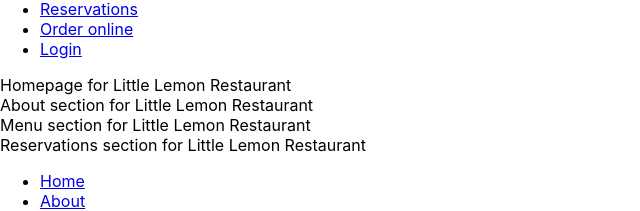
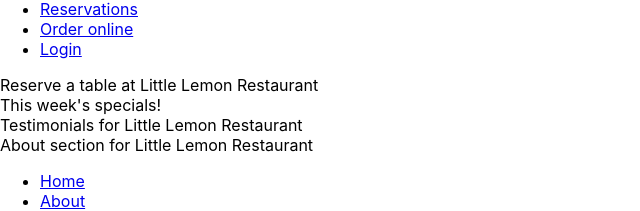
Before and after one commit to HkCode25/little-lemon-app, a React (Create React App) app: page / in a window 1280 px wide. Shown: the part 401-612 px from the top of the page, without its empty margins (0-640 px from the left). Built offline with nearby package versions, Linux system fonts and the light colour scheme.

Commit message:
new commit

```diff
--- a/src/App.js
+++ b/src/App.js
@@ -22,19 +22,19 @@
 
 <main>
   <article>
-    <div>Homepage for Little Lemon Restaurant</div>
+    <div>Reserve a table at Little Lemon Restaurant</div>
+  </article>
+
+  <article>
+    <div>This week's specials!</div>
+  </article>
+
+  <article>
+    <div>Testimonials for Little Lemon Restaurant</div>
   </article>
 
   <article>
     <div>About section for Little Lemon Restaurant</div>
-  </article>
-
-  <article>
-    <div>Menu section for Little Lemon Restaurant</div>
-  </article>
-
-  <article>
-    <div>Reservations section for Little Lemon Restaurant</div>
   </article>
 
 </main>
```
